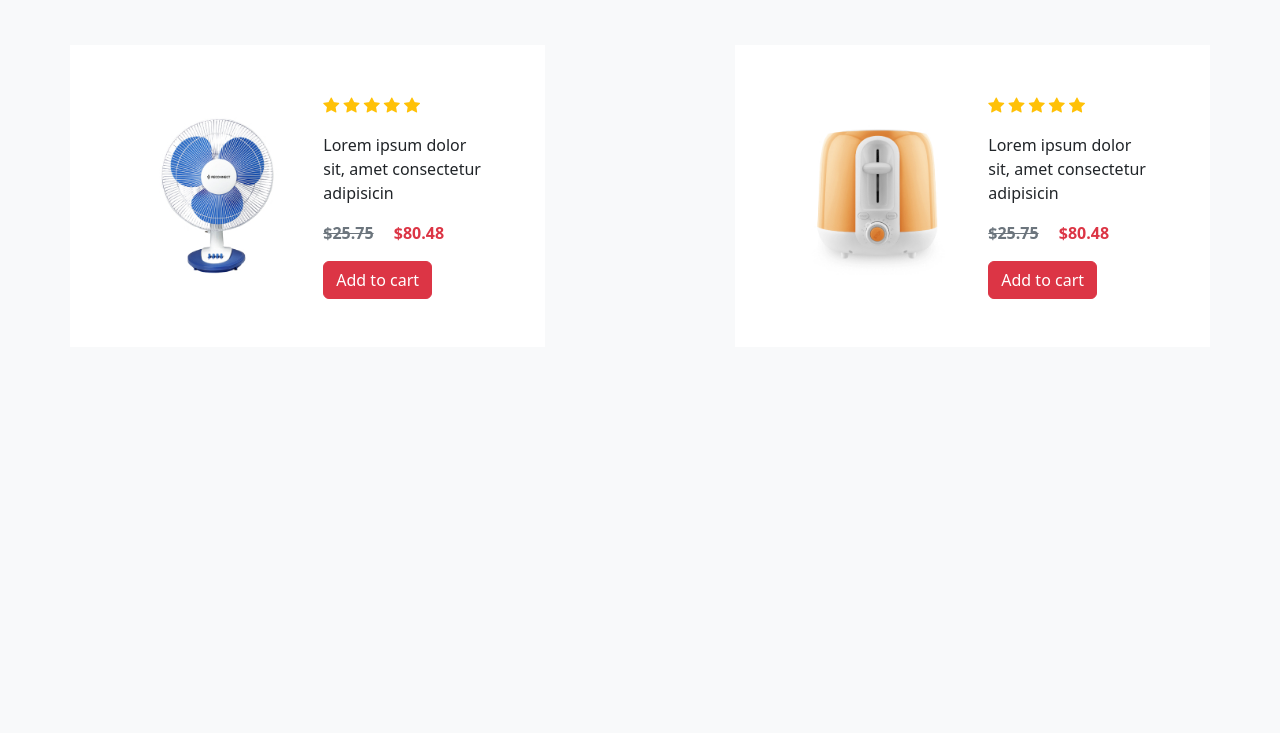
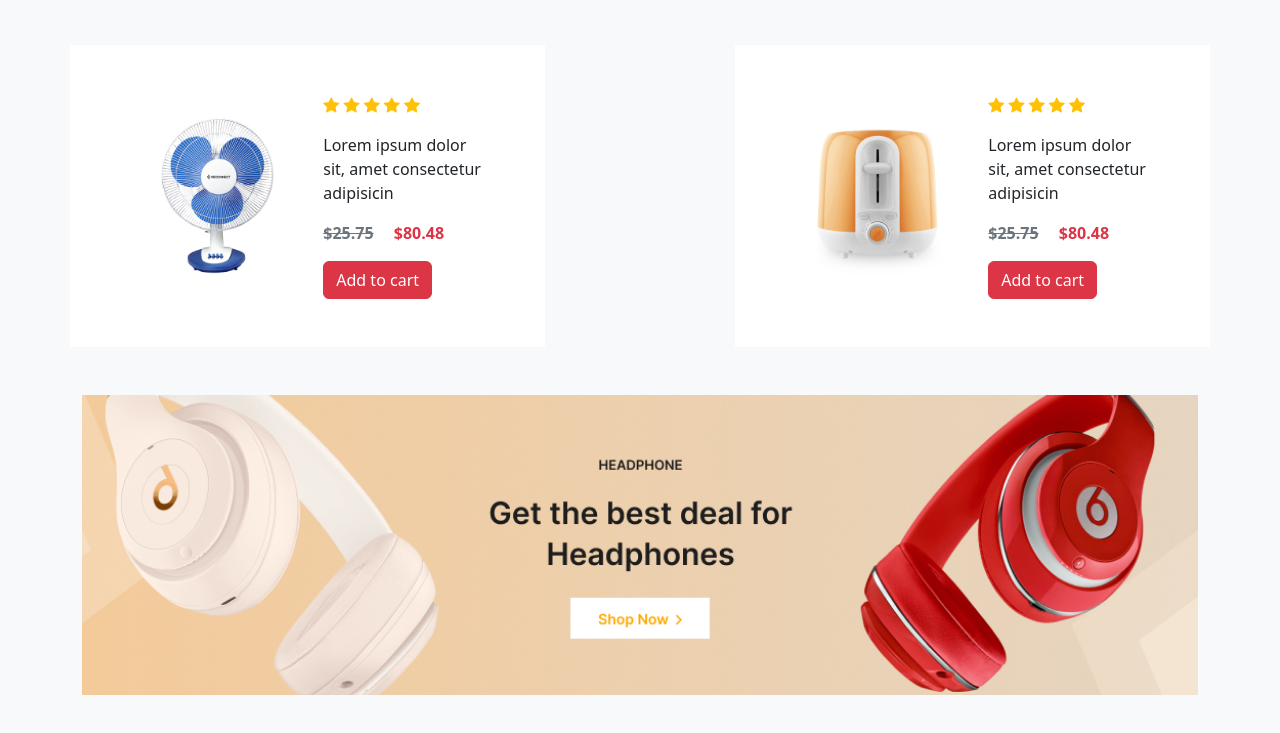
Before and after one commit to mdzuwelrana/bootstrap-project-1, a plain HTML site: page index.html in a window 1280 px wide. Shown: the part 3599-4332 px from the top of the page. Before the commit the page ends 3994 px from the top, so only its background shows below. Drawn offline with nearby package versions, Linux system fonts and the light colour scheme.

Commit message:
image section

```diff
--- a/index.html
+++ b/index.html
@@ -743,11 +743,25 @@
 
         </div>
 
-          <div class="col-md-5">
+        </section>
 
-          </div>
+          <!-- selling section end -->
+
+
+        <section class="container my-5">
+
+          <a href="https://www.facebook.com/">
+            <div style="background-image: url(images/headphoneSlide.png); height: 300px; background-repeat: no-repeat; background-position: center; background-size: cover;">
+
+            </div>
+          </a>
 
         </section>
+
+
+
+
+
 
 
 
```
